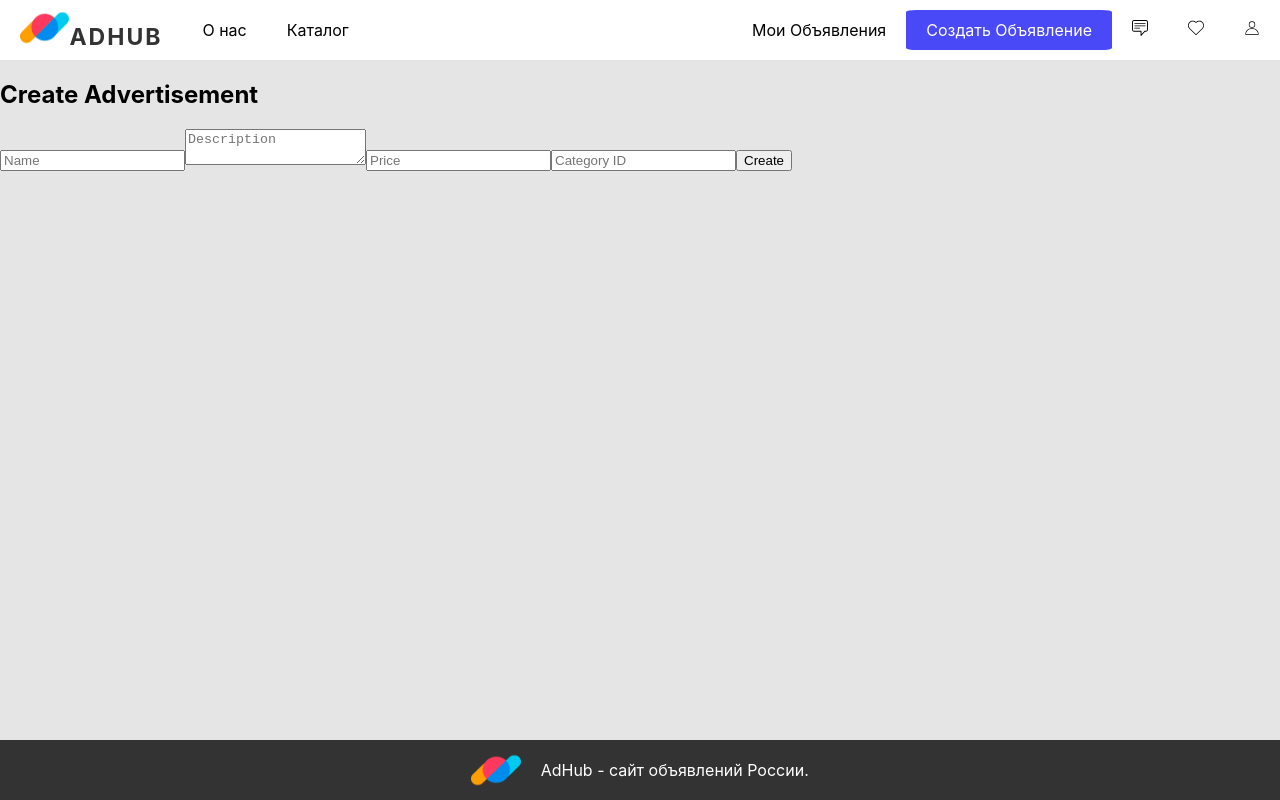
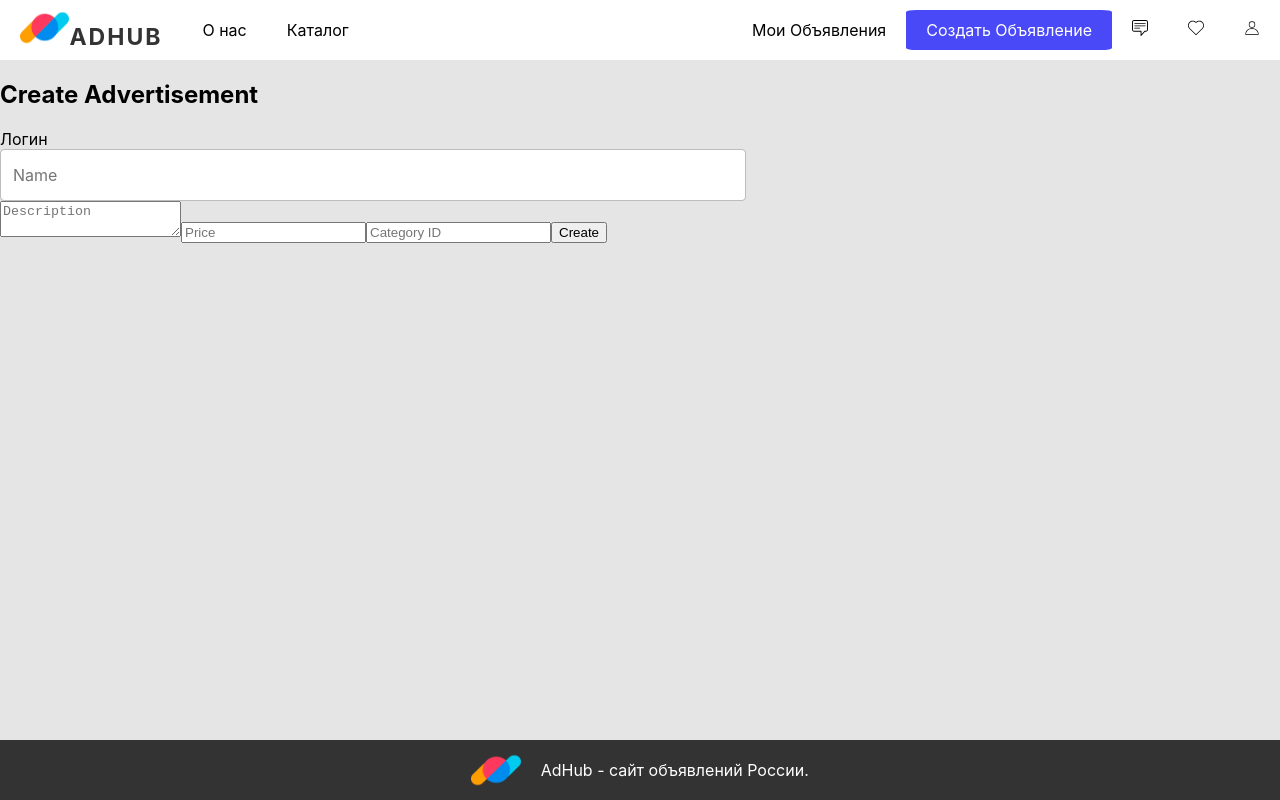
Before and after one commit to Cerber879/AdHub, a React (Create React App) app: page /create-ad in a window 1280 px wide. Built offline with nearby package versions, Linux system fonts and the light colour scheme.

Commit message:
add_styles

```diff
--- a/src/components/Advertisement/CreateAdvertisement/CreateAdvertisement.tsx
+++ b/src/components/Advertisement/CreateAdvertisement/CreateAdvertisement.tsx
@@ -1,6 +1,6 @@
 import React, { useState } from 'react';
 import { createAdvertisement } from '../../../services/api';
-
+import styles from './createAdvertisement.module.css'
 const CreateAdvertisement: React.FC = () => {
   const [name, setName] = useState('');
   const [description, setDescription] = useState('');
@@ -18,32 +18,39 @@ const CreateAdvertisement: React.FC = () => {
   };
 
   return (
-    <div>
+    <div className={styles.item}>
       <h2>Create Advertisement</h2>
+      <label className="text-field__label" for="login">Логин</label>
       <input
+        className={styles.item__name}
         type="text"
         placeholder="Name"
         value={name}
         onChange={(e) => setName(e.target.value)}
       />
       <textarea
+        className={styles.item__description}
         placeholder="Description"
         value={description}
         onChange={(e) => setDescription(e.target.value)}
       />
       <input
+        className={styles.item__price}
         type="number"
         placeholder="Price"
         value={price}
         onChange={(e) => setPrice(e.target.value)}
       />
       <input
+        className={styles.item__category}
         type="text"
         placeholder="Category ID"
         value={categoryId}
         onChange={(e) => setCategoryId(e.target.value)}
       />
-      <button onClick={handleCreateAdvertisement}>Create</button>
+      <button
+        className={styles.item__button_create}
+        onClick={handleCreateAdvertisement}>Create</button>
     </div>
   );
 };
--- /dev/null
+++ b/src/components/Advertisement/CreateAdvertisement/createAdvertisement.module.css
@@ -0,0 +1,42 @@
+.item
+{
+    width: 900px;
+}
+
+.item__name
+{
+    display: block;
+    width: 80%;
+    height: calc(2.25rem + 2px);
+    padding: 0.375rem 0.75rem;
+    font-family: inherit;
+    font-size: 1rem;
+    font-weight: 400;
+    line-height: 1.5;
+    color: #212529;
+    background-color: #fff;
+    background-clip: padding-box;
+    border: 1px solid #bdbdbd;
+    border-radius: 0.25rem;
+    transition: border-color 0.15s ease-in-out, box-shadow 0.15s ease-in-out;
+}
+
+.item__description
+{
+
+}
+
+.item__price
+{
+
+}
+
+.item__category
+{
+
+}
+
+.item__button_create
+{
+
+}
```
